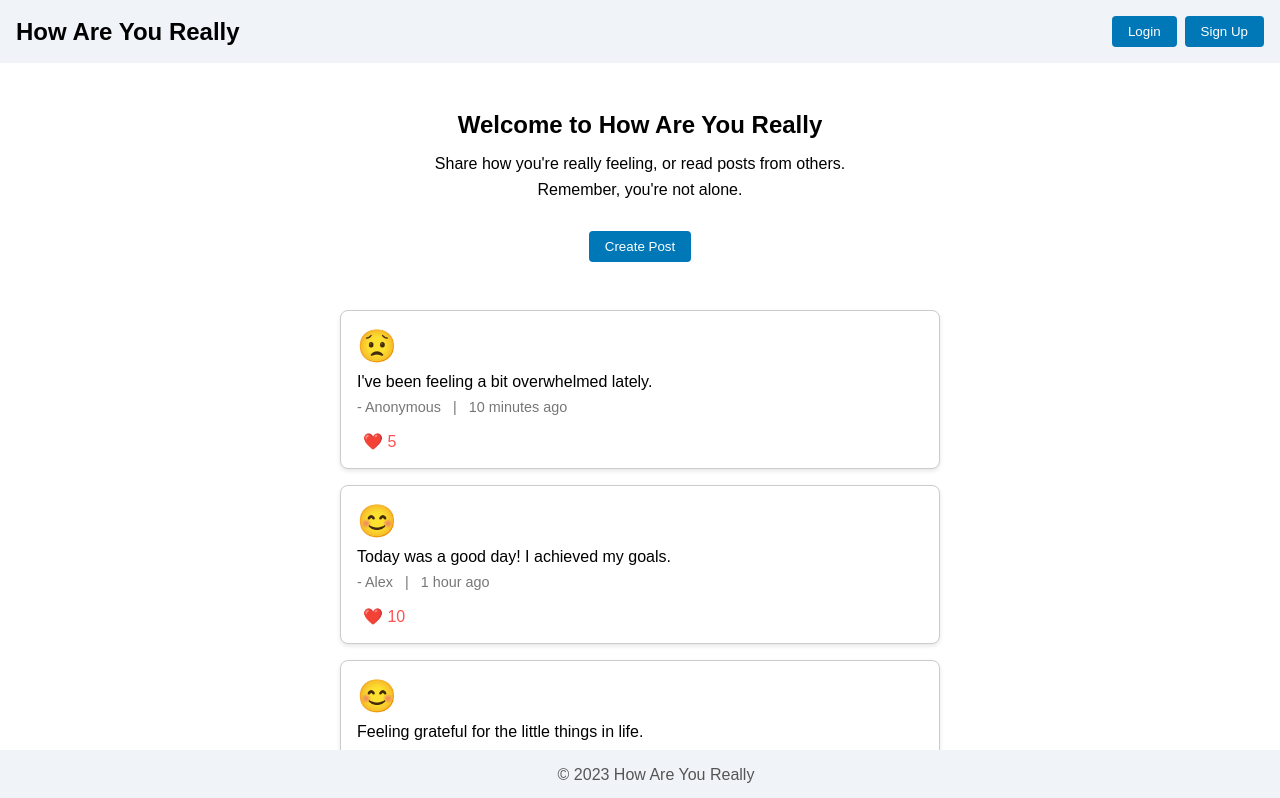
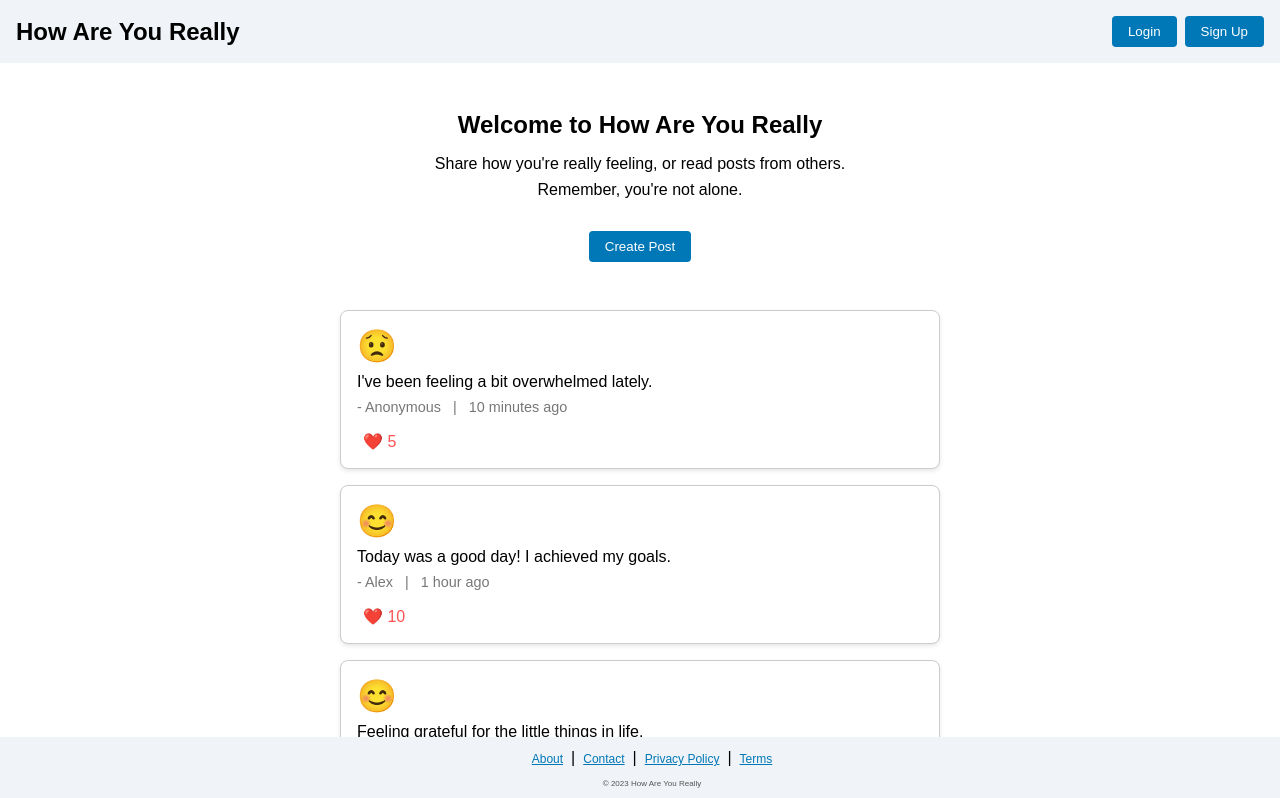
Before and after one commit to jeffdruid/pp5, a React (Create React App) app: page / in a window 1280 px wide. Shown: the top 798 px of the page. Built offline with nearby package versions, Linux system fonts and the light colour scheme.

Commit message:
chore: Update footer styles and add FooterModal component

```diff
--- a/src/App.css
+++ b/src/App.css
@@ -37,7 +37,7 @@ main {
 /* Footer Styles */
 .footer {
   text-align: center;
-  padding: 1rem;
+  padding: .75rem;
   background-color: #f0f4f8;
   position: fixed;
   bottom: 0;
@@ -47,6 +47,42 @@ main {
 .footer p {
   margin: 0;
   color: #555;
+  font-size: .5rem;
+}
+
+.footer-links {
+  margin-bottom: 0.75rem;
+}
+
+.footer-link {
+  font-size: 0.75rem;
+  margin: 0 0.5rem;
+  color: #0077b6;
+  cursor: pointer;
+  text-decoration: underline;
+}
+
+.footer-link:hover {
+  color: #005f8a;
+}
+
+
+/* Footer Modal Specific Styles */
+.footer-modal {
+  max-width: 600px;
+  width: 90%;
+  max-height: 80vh;
+  overflow-y: auto;
+  padding: 1.5rem;
+}
+
+.footer-modal h2 {
+  margin-top: 0;
+}
+
+.footer-modal p {
+  font-size: 1rem;
+  margin: 1rem 0;
 }
 
 /* PostFeed Styles */
--- a/src/components/Footer.js
+++ b/src/components/Footer.js
@@ -1,9 +1,43 @@
-import React from 'react';
+import React, { useState } from 'react';
+import FooterModal from './FooterModal';
 
 function Footer() {
+  const [modalType, setModalType] = useState('');
+  const [showModal, setShowModal] = useState(false);
+
+  // Function to open the modal
+  const openModal = (type) => {
+    setModalType(type);
+    setShowModal(true);
+  };
+
+  // Function to close the modal
+  const closeModal = () => {
+    setShowModal(false);
+    setModalType('');
+  };
+
   return (
     <footer className="footer">
+      <div className="footer-links">
+        <span className="footer-link" onClick={() => openModal('about')}>
+          About
+        </span>
+        |
+        <span className="footer-link" onClick={() => openModal('contact')}>
+          Contact
+        </span>
+        |
+        <span className="footer-link" onClick={() => openModal('privacy')}>
+          Privacy Policy
+        </span>
+        |
+        <span className="footer-link" onClick={() => openModal('terms')}>
+          Terms
+        </span>
+      </div>
       <p>&copy; 2023 How Are You Really</p>
+      {showModal && <FooterModal type={modalType} onClose={closeModal} />}
     </footer>
   );
 }
--- /dev/null
+++ b/src/components/FooterModal.js
@@ -0,0 +1,61 @@
+import React from 'react';
+
+function FooterModal({ type, onClose }) {
+  // Function to get the content based on the modal type
+  const getContent = () => {
+    switch (type) {
+      case 'about':
+        return (
+          <>
+            <h2>About How Are You Really</h2>
+            <p>
+              "How Are You Really" is a platform dedicated to providing a safe and supportive space for individuals to share their true feelings and connect with others. We believe in the power of genuine expression and community support.
+            </p>
+          </>
+        );
+      case 'contact':
+        return (
+          <>
+            <h2>Contact Us</h2>
+            <p>
+              If you have any questions, feedback, or need support, please reach out to us at:
+            </p>
+            <p>Email: support@howareyoureally.com</p>
+          </>
+        );
+      case 'privacy':
+        return (
+          <>
+            <h2>Privacy Policy</h2>
+            <p>
+              Your privacy is important to us. We are committed to protecting your personal information and ensuring your experience on our platform is safe and secure.
+            </p>
+          </>
+        );
+      case 'terms':
+        return (
+          <>
+            <h2>Terms of Service</h2>
+            <p>
+              By using "How Are You Really," you agree to abide by our community guidelines and terms of service.
+            </p>
+          </>
+        );
+      default:
+        return null;
+    }
+  };
+
+  return (
+    <div className="modal-overlay">
+      <div className="modal-content footer-modal">
+        <button className="close-button" onClick={onClose}>
+          &times;
+        </button>
+        {getContent()}
+      </div>
+    </div>
+  );
+}
+
+export default FooterModal;
```
